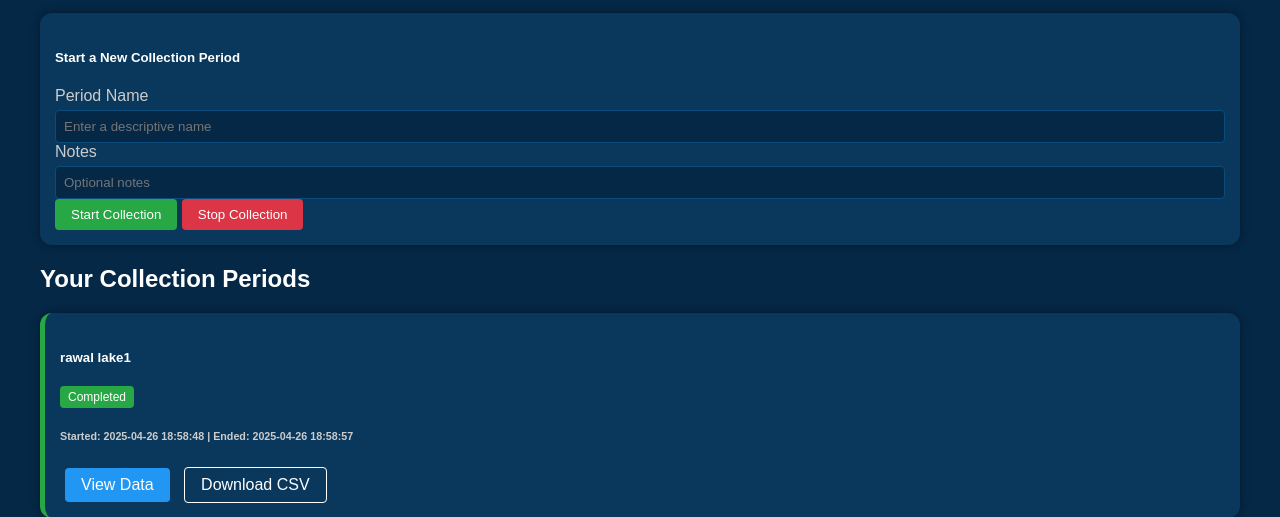
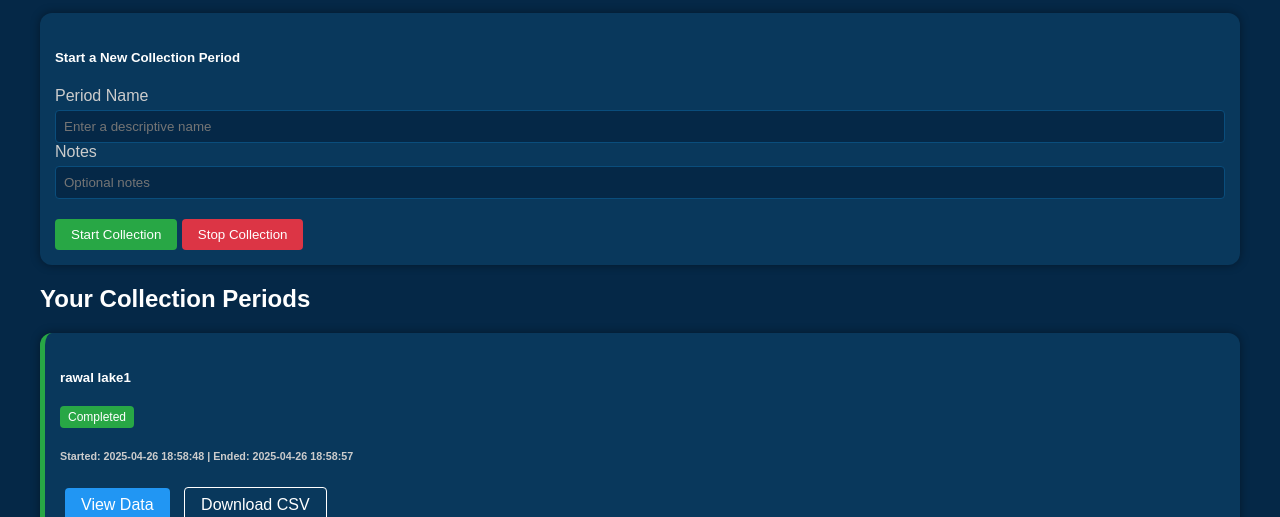
Before and after one commit to azzan02/Water-Quality-Dashboard, a Flask app: page /periods in a window 1280 px wide. Shown: the part 153-670 px from the top of the page. Run offline with Flask 3, Linux system fonts and the light colour scheme; data comes from the database, SQL or seed files in the repository; both versions use the stored data as it was after the commit; data that the repository does not hold is empty; some libraries are stand-ins or nearby versions.

Commit message:
frontend changes

```diff
--- a/templates/periods.html
+++ b/templates/periods.html
@@ -121,6 +121,9 @@
         .btn-outline:hover {
             background-color: rgba(255, 255, 255, 0.1);
         }
+        .button-container {
+            margin-top: 20px;
+        }
     </style>
 </head>
 <body>
@@ -147,7 +150,7 @@
                                 <label for="period-notes" class="form-label">Notes</label>
                                 <input type="text" class="form-control" id="period-notes" placeholder="Optional notes">
                             </div>
-                            <div class="col-12">
+                            <div class="col-12 button-container">
                                 <button type="submit" class="btn btn-success" id="start-button">
                                     <i class="bi bi-play-fill"></i> Start Collection
                                 </button>
```
Also changed, not shown: database.db.
